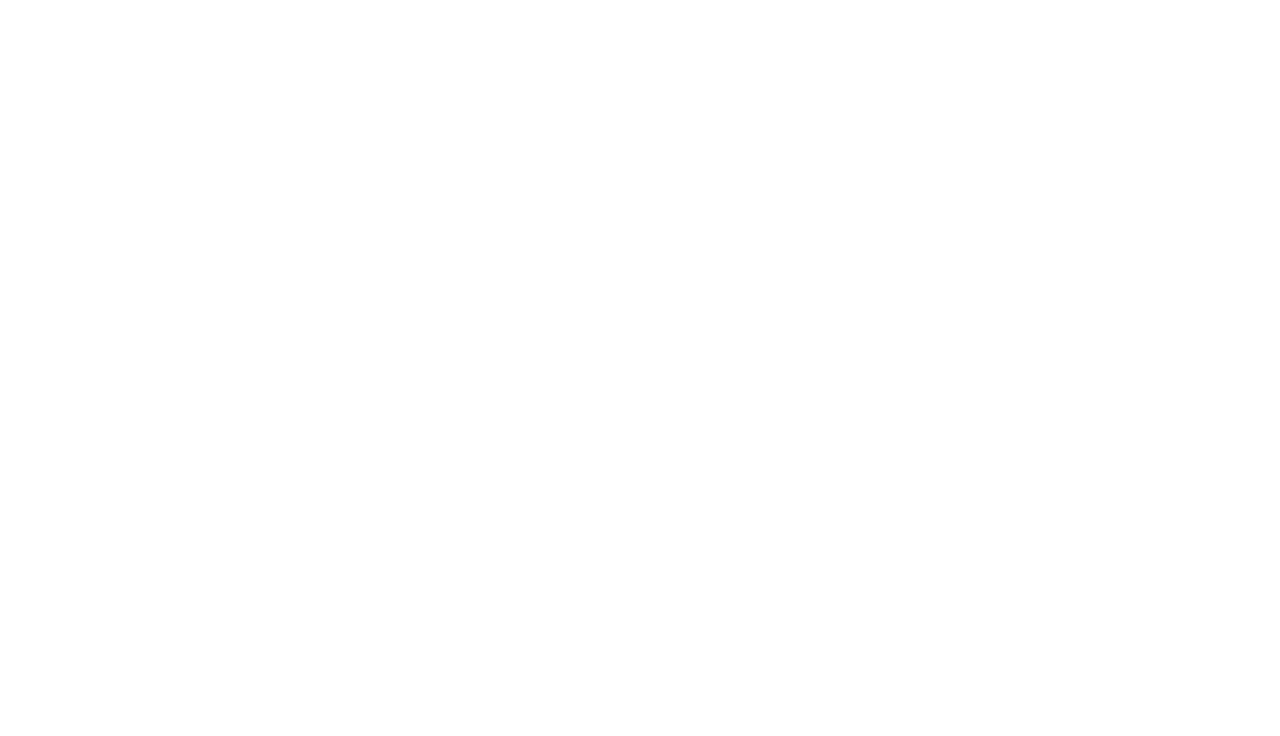
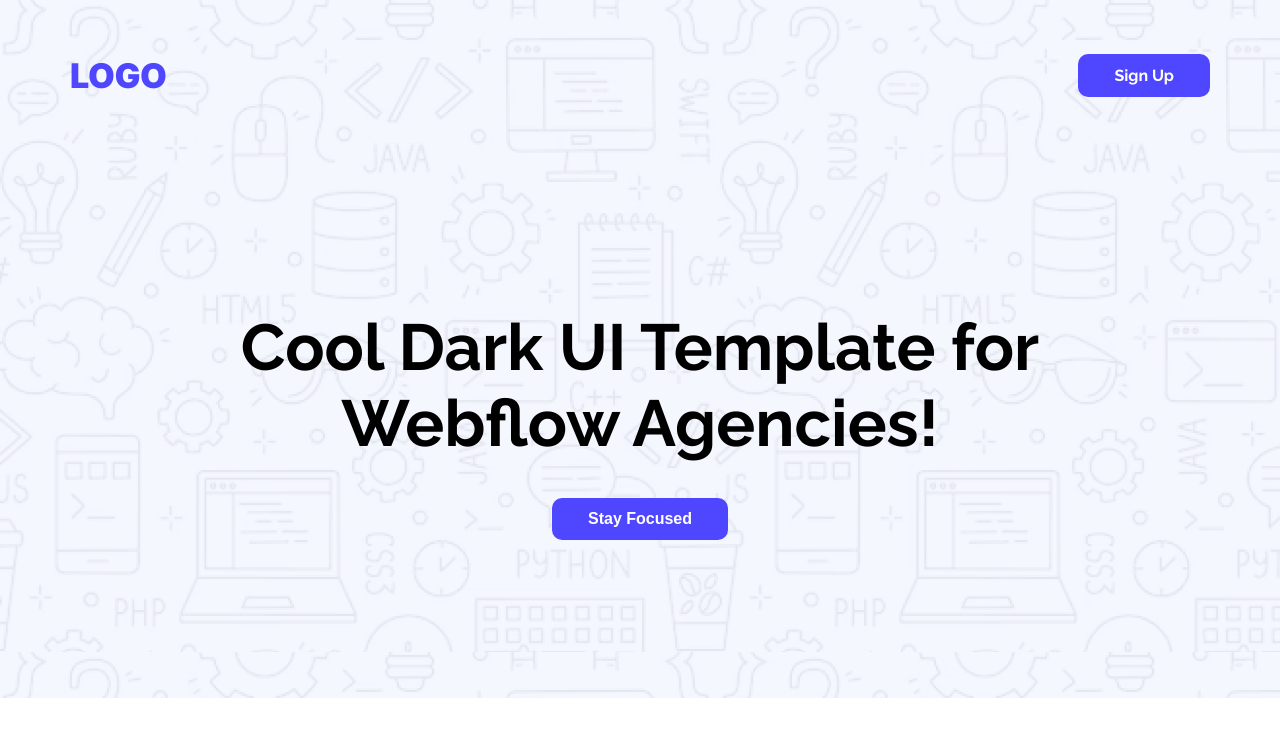
Before and after one commit to jakiulhasan/landing-launchpad-assignmnet-one, a plain HTML site: page index.html in a window 1280 px wide. Drawn offline with Linux system fonts and the light colour scheme.

Commit message:
navigation banner complete

```diff
--- a/index.html
+++ b/index.html
@@ -5,11 +5,27 @@
     <meta charset="UTF-8">
     <meta name="viewport" content="width=device-width, initial-scale=1.0">
     <title>Landing Launchpad</title>
+    <link rel="preconnect" href="https://fonts.googleapis.com">
+    <link rel="preconnect" href="https://fonts.gstatic.com" crossorigin>
+    <link
+        href="https://fonts.googleapis.com/css2?family=Inter:ital,opsz,wght@0,14..32,100..900;1,14..32,100..900&family=Raleway:ital,wght@0,100..900;1,100..900&display=swap"
+        rel="stylesheet">
+    <link rel="stylesheet" href="styles/style.css">
 </head>
 
 <body>
     <header>
         <nav>
+            <div class="nav-header">
+                <p class="website-name inter-normal primary-color">LOGO</p>
+                <a href="#"><button class="button-primary raleway-normal">Sign Up</button></a>
+            </div>
+            <div class="nav-banner">
+                <h3 class="nav-banner-title raleway-normal">
+                    Cool Dark UI Template for Webflow Agencies!
+                </h3>
+                <button class="nav-banner-button button-primary">Stay Focused</button>
+            </div>
 
         </nav>
         <section>
--- a/styles/style.css
+++ b/styles/style.css
@@ -0,0 +1,81 @@
+*{
+    margin: 0px;
+    padding: 0px;
+}
+
+.inter-normal {
+  font-family: "Inter", sans-serif;
+  font-optical-sizing: auto;
+  font-style: normal;
+}
+
+.raleway-normal {
+  font-family: "Raleway", sans-serif;
+  font-optical-sizing: auto;
+  font-style: normal;
+}
+
+/* shared style */
+.primary-color{
+    color: #4E47FF;
+}
+
+.button-primary{
+    background-color: #4E47FF;
+    color: #ffffff;
+    border-radius: 10px;
+    font-size: 16px;
+    font-weight: bold;
+    padding: 12px 36px;
+    border: none;
+    display: block;
+}
+
+.button-primary:hover {
+    transform: scale(1.05);
+    box-shadow: 0 8px 16px rgba(78, 71, 255, 0.3);
+    transition: all 0.3s ease;
+    cursor: pointer;
+}
+
+section{
+    width: 1140px;
+    margin: 115px auto;
+}
+
+/* Nav Header Starts Here */
+nav{
+    background-image: url(../Assets/Hero-bg.png);
+}
+.nav-header{
+    width: 1140px;
+    display: flex;
+    align-items: center;
+    padding: 50px ;
+    justify-content: space-between;
+    margin: 0 auto;
+}
+
+
+.website-name{
+    font-size: 34px;
+    line-height: 150%;
+    font-weight: 900;
+}
+.nav-header a{
+    text-decoration: none;
+}
+/* Nav Banner Starts Here */
+.nav-banner{
+    width: 1140px;
+    margin: 0 auto;
+    padding: 158px 0px;
+    justify-items: center;
+}
+.nav-banner-title{
+    font-size: 65px;
+    font-weight: bold;
+    text-align: center;
+    margin: 0 auto;
+    padding: 0px 117px 37px 117px;
+}
```
